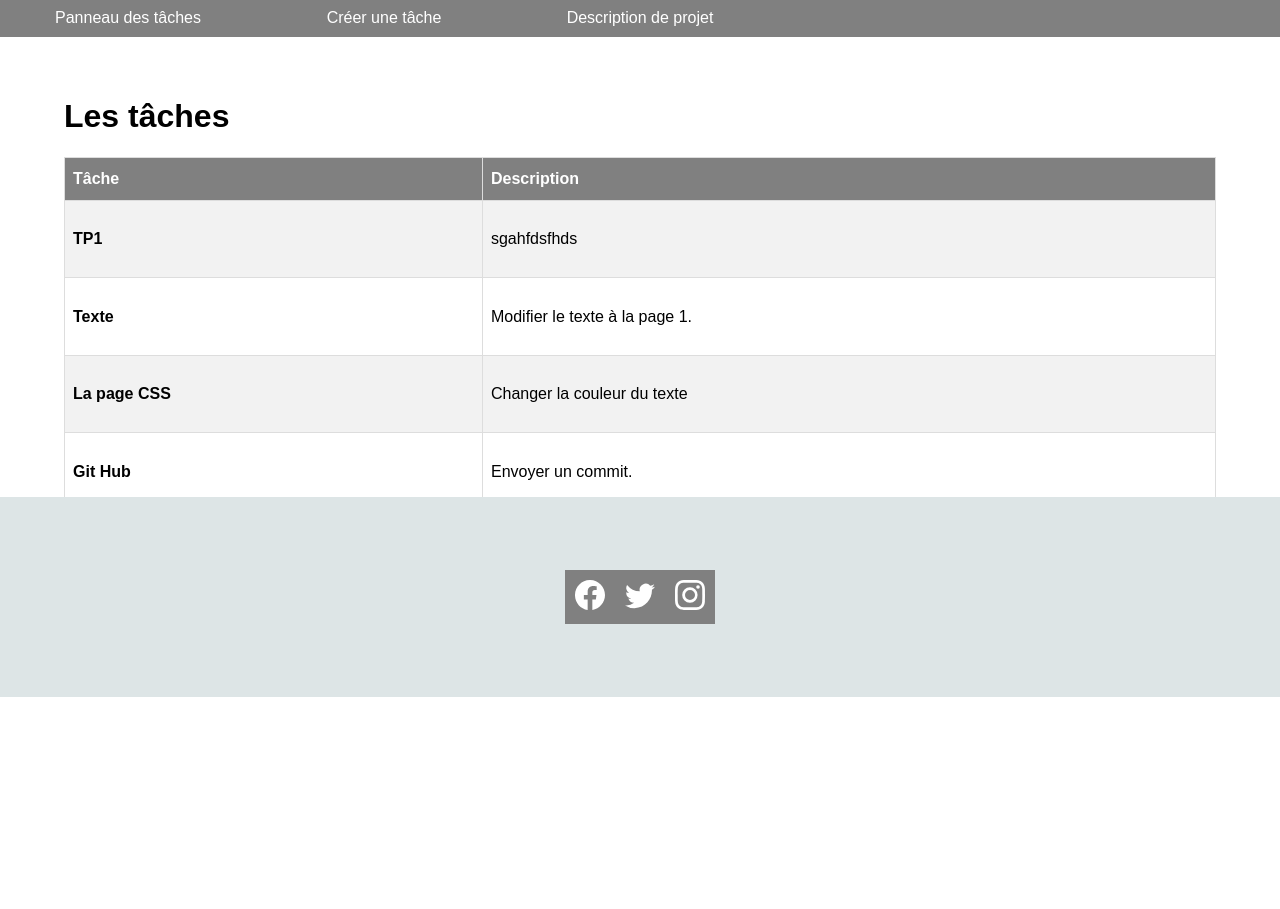
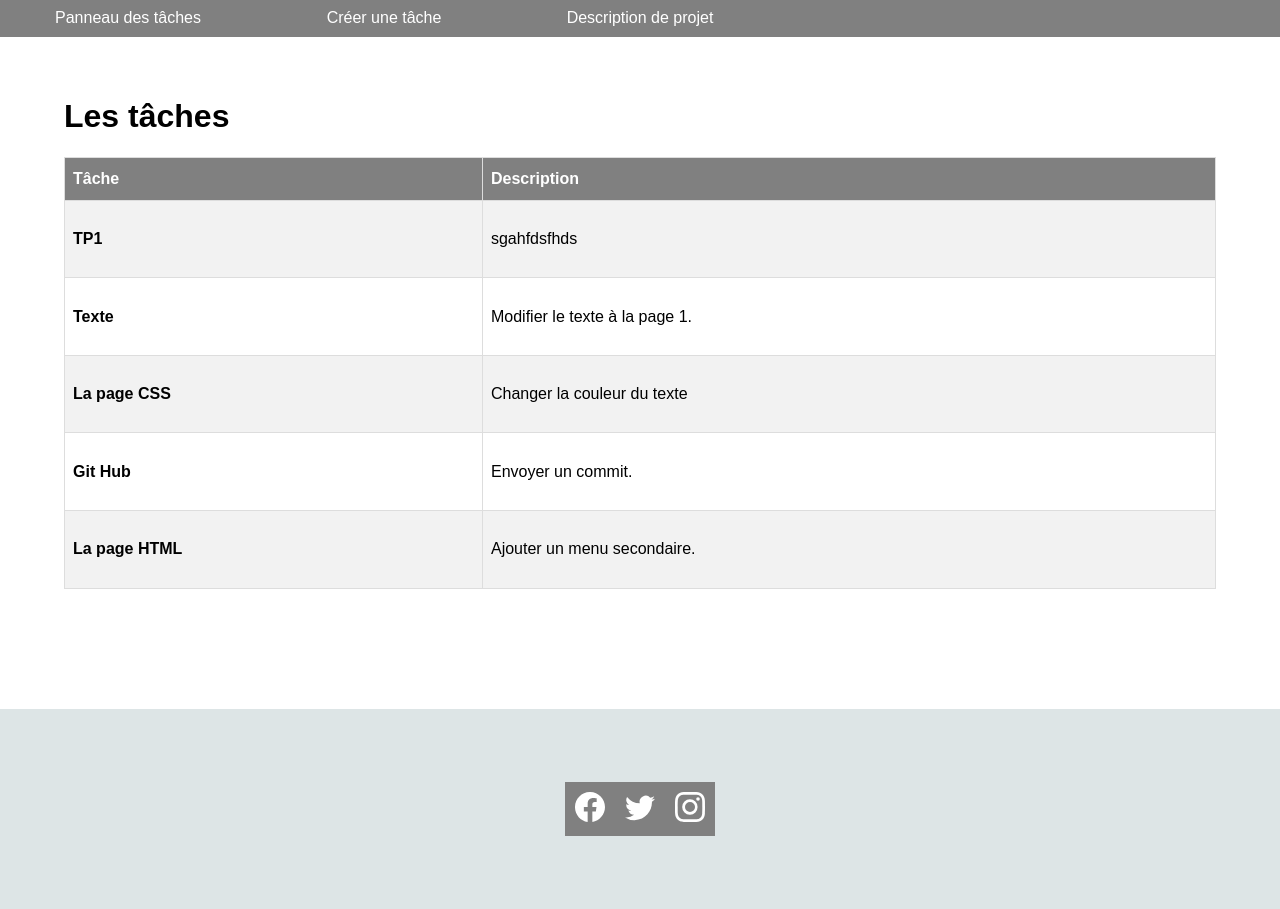
Before and after one commit to DmitriDV/DjangoProject, a Django app: page / in a window 1280 px wide. Shown: the part 121-1030 px from the top of the page. Before the commit the page ends 818 px from the top, so only its background shows below. Run offline with Django 3.2, Linux system fonts and the light colour scheme; data comes from the database, SQL or seed files in the repository.

Commit message:
height bloc auto

```diff
--- a/my_django/tp1/main/static/main/styles.css
+++ b/my_django/tp1/main/static/main/styles.css
@@ -19,7 +19,6 @@
 
 /* Elements */
 body {
-    position: relative;
     max-width: 1280px;
     min-width: 600px;
     margin: 0 auto;
@@ -139,7 +138,7 @@ li:focus-within a {
     margin-left: 5vw;
     margin-right: 5vw;
     align-content: center;
-    height: 300px;
+    height: auto;
 }
 
 table {
```
